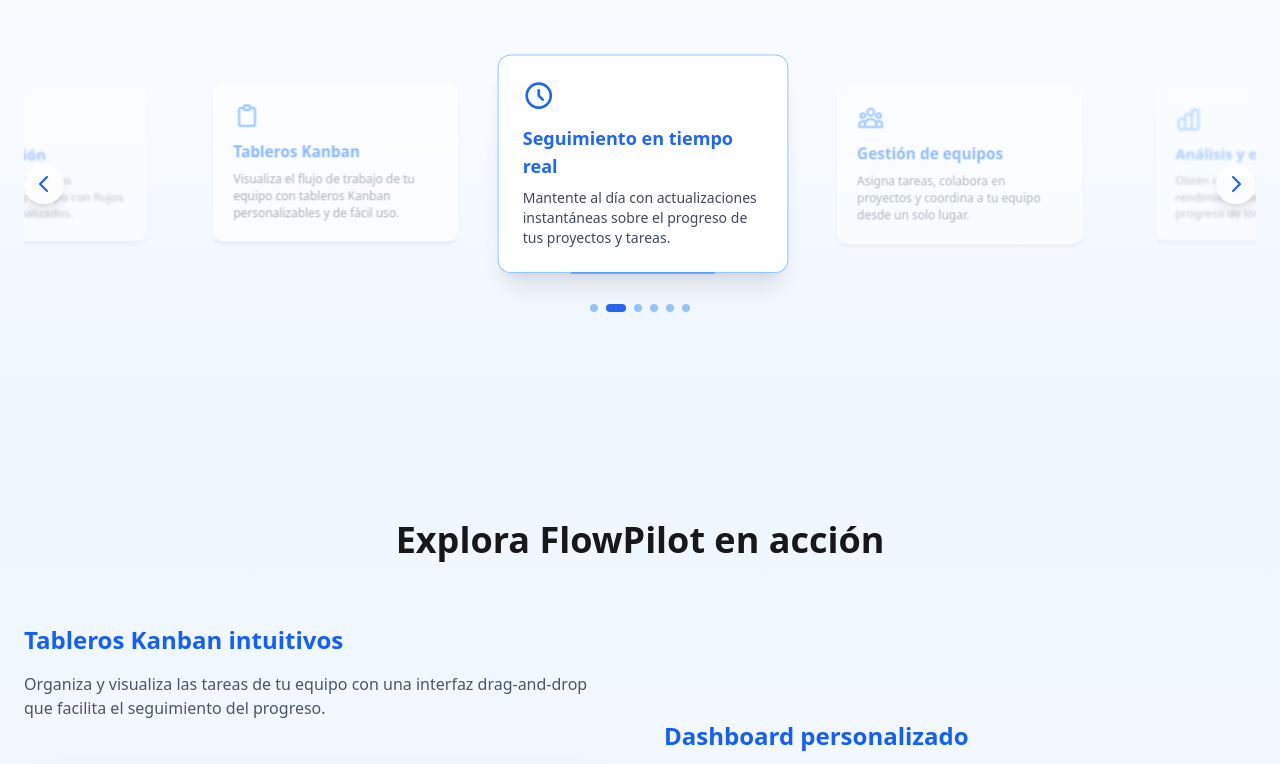
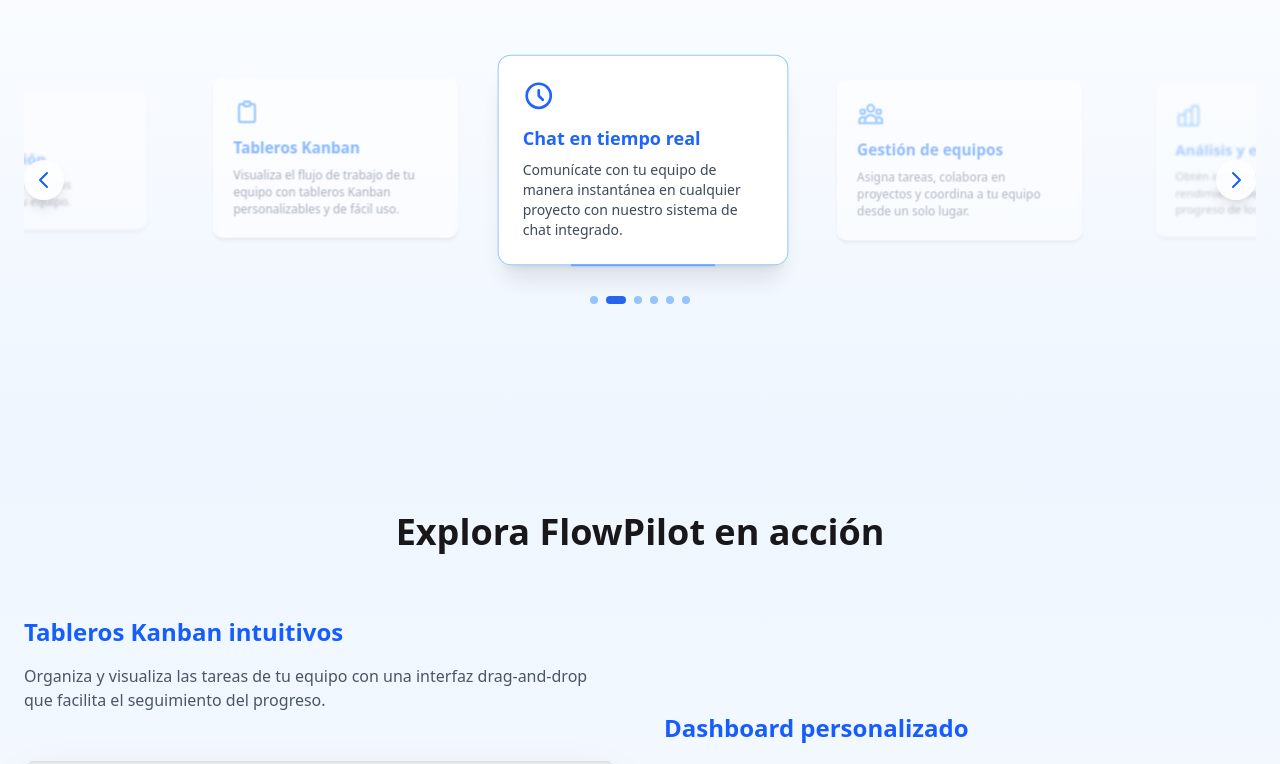
Before and after one commit to luisnisc/flowpilot, a Next.js app: page / in a window 1280 px wide. Shown: the part 1040-1804 px from the top of the page. Built offline with nearby package versions, Linux system fonts and the light colour scheme.

Commit message:
Update features in landing page

```diff
--- a/src/app/page.tsx
+++ b/src/app/page.tsx
@@ -638,9 +638,9 @@
                     />
                   </svg>
                 ),
-                title: "Seguimiento en tiempo real",
+                title: "Chat en tiempo real",
                 description:
-                  "Mantente al día con actualizaciones instantáneas sobre el progreso de tus proyectos y tareas.",
+                  "Comunícate con tu equipo de manera instantánea en cualquier proyecto con nuestro sistema de chat integrado.",
               },
               {
                 icon: (
@@ -698,9 +698,9 @@
                     />
                   </svg>
                 ),
-                title: "Notificaciones",
+                title: "Indicadores de presencia en línea",
                 description:
-                  "Mantente informado con alertas y recordatorios personalizados sobre fechas de entrega y actualizaciones.",
+                  "Visualiza qué miembros del equipo están conectados en tiempo real para mejorar la colaboración instantánea.",
               },
               {
                 icon: (
@@ -720,7 +720,7 @@
                 ),
                 title: "Personalización",
                 description:
-                  "Adapta la plataforma a las necesidades de tu equipo con flujos de trabajo personalizados.",
+                  "Adapta la plataforma a las necesidades de tu equipo.",
               },
             ]}
           />
```
